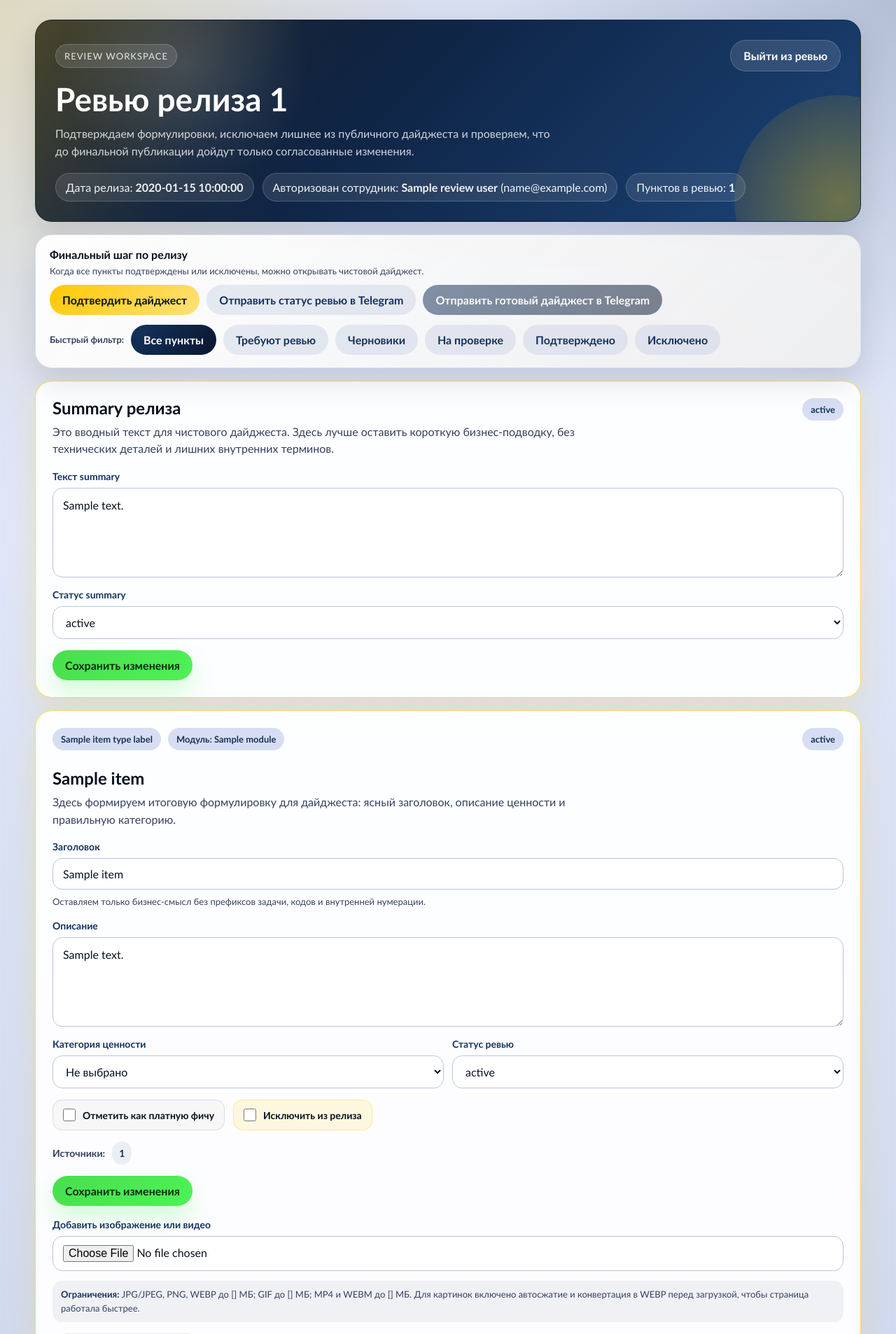
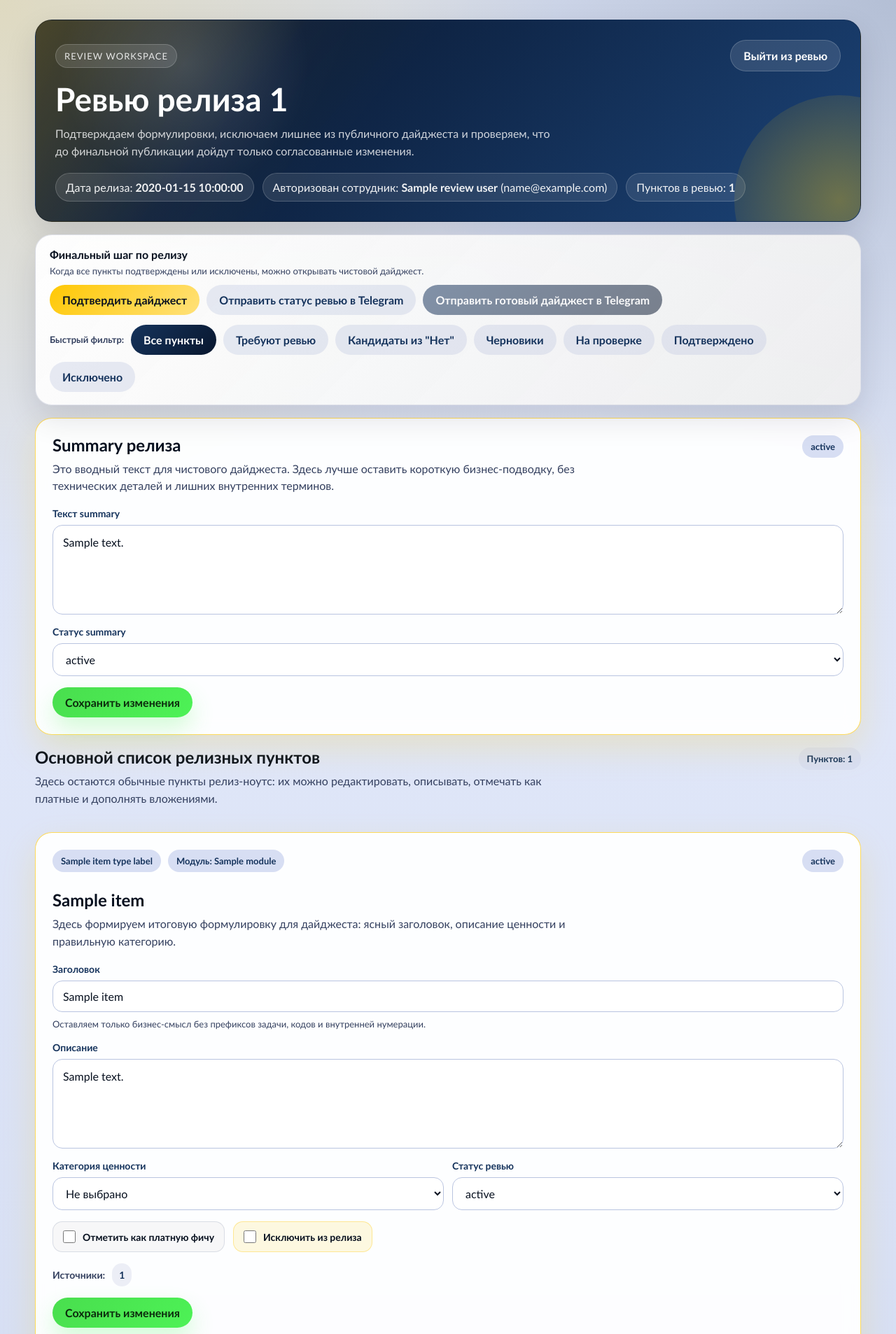
Before and after one commit to nastenakargina17-sudo/releaseslil2, a FastAPI app: template templates/review.html in a window 1280 px wide. Shown: the top 1906 px of the page at 70% size. Run offline with FastAPI, Linux system fonts and the light colour scheme; the template is opened without the code that fills it: most values are stand-ins (such as "Sample title", 1, 10 or a date in 2020); grey boxes marked "Sample" are stand-in pictures.

Commit message:
Add review flow for release candidates from no

```diff
--- a/app/clients/tracker.py
+++ b/app/clients/tracker.py
@@ -156,6 +156,8 @@ def _classify_item_type(item: dict[str, Any]) -> Optional[ItemType]:
             return ItemType.NEW_FEATURE
         if in_release == "Только внутренний":
             return ItemType.CHANGE
+        if in_release == "Нет":
+            return ItemType.RELEASE_CANDIDATE
 
     return None
 
--- a/app/main.py
+++ b/app/main.py
@@ -45,6 +45,7 @@ from app.review_utils import (
     DESCRIPTIONLESS_ITEM_TYPES,
     ITEM_TYPE_LABELS,
     STATUS_LABELS,
+    default_item_category,
     digest_blockers,
 )
 from app.services.ingest import build_release
@@ -283,6 +284,8 @@ def review_release(request: Request, release_id: str) -> HTMLResponse:
     if release is None:
         raise HTTPException(status_code=404, detail="Release not found")
     items = list_items(release_id)
+    primary_items = [item for item in items if item.type != ItemType.RELEASE_CANDIDATE]
+    candidate_items = [item for item in items if item.type == ItemType.RELEASE_CANDIDATE]
     flash = request.query_params.get("flash")
     digest_ready = release_is_ready_for_digest(release, items)
     return templates.TemplateResponse(
@@ -291,6 +294,8 @@ def review_release(request: Request, release_id: str) -> HTMLResponse:
         {
             "release": release,
             "items": items,
+            "primary_items": primary_items,
+            "candidate_items": candidate_items,
             "statuses": list(ItemStatus),
             "summary_statuses": list(SummaryStatus),
             "categories": list(ValueCategory),
@@ -344,15 +349,38 @@ def update_review_item(
     status: str = Form(...),
     is_paid_feature: Optional[str] = Form(None),
     exclude_from_release: Optional[str] = Form(None),
+    release_candidate_action: Optional[str] = Form(None),
 ) -> Response:
+    item = get_item(item_id)
+    if item is None:
+        raise HTTPException(status_code=404, detail="Digest item not found")
+
     effective_status = ItemStatus.EXCLUDED.value if exclude_from_release == "on" else status
+    effective_type = item.type
+    effective_category = category or None
+    effective_description = description
+    moved_to_primary = False
+
+    if item.type == ItemType.RELEASE_CANDIDATE:
+        if release_candidate_action in {ItemType.NEW_FEATURE.value, ItemType.CHANGE.value}:
+            effective_type = ItemType(release_candidate_action)
+            effective_status = ItemStatus.DRAFT.value
+            effective_category = default_item_category(effective_type).value if default_item_category(effective_type) else None
+            effective_description = ""
+            moved_to_primary = True
+        else:
+            effective_status = ItemStatus.APPROVED.value
+            effective_category = None
+            effective_description = ""
+
     update_item(
         item_id=item_id,
         title=title,
-        description=description,
-        category=category or None,
+        description=effective_description,
+        category=effective_category,
         status=effective_status,
         is_paid_feature=is_paid_feature == "on",
+        item_type=effective_type.value,
     )
     if _wants_json(request):
         return JSONResponse(
@@ -361,6 +389,8 @@ def update_review_item(
                 "message": "Пункт успешно сохранен.",
                 "item_id": item_id,
                 "status": effective_status,
+                "item_type": effective_type.value,
+                "reload": moved_to_primary,
             }
         )
     return RedirectResponse(url=f"/review/{release_id}", status_code=303)
--- a/app/models.py
+++ b/app/models.py
@@ -8,6 +8,7 @@ class ItemType(str, Enum):
     CHANGE = "change"
     BUGFIX = "bugfix"
     TECHNICAL_IMPROVEMENT = "technical_improvement"
+    RELEASE_CANDIDATE = "release_candidate"
 
 
 class ItemStatus(str, Enum):
--- a/app/notifications/telegram.py
+++ b/app/notifications/telegram.py
@@ -187,4 +187,8 @@ def build_digest_ready_message(
 def release_is_ready_for_digest(release: DigestRelease, items: list[DigestItem]) -> bool:
     if release.summary_status != SummaryStatus.APPROVED:
         return False
-    return all(item.status in {ItemStatus.APPROVED, ItemStatus.EXCLUDED} for item in items)
+    return all(
+        item.type == ItemType.RELEASE_CANDIDATE
+        or item.status in {ItemStatus.APPROVED, ItemStatus.EXCLUDED}
+        for item in items
+    )
--- a/app/storage.py
+++ b/app/storage.py
@@ -153,15 +153,17 @@ def update_item(
     category: Optional[str],
     status: str,
     is_paid_feature: bool,
+    item_type: Optional[str] = None,
 ) -> None:
     with connect() as conn:
         conn.execute(
             """
             UPDATE digest_items
-            SET title = ?, description = ?, category = ?, status = ?, is_paid_feature = ?
+            SET title = ?, description = ?, category = ?, status = ?, is_paid_feature = ?,
+                type = COALESCE(?, type)
             WHERE id = ?
             """,
-            (title, description, category, status, 1 if is_paid_feature else 0, item_id),
+            (title, description, category, status, 1 if is_paid_feature else 0, item_type, item_id),
         )
 
 
--- a/templates/review.html
+++ b/templates/review.html
@@ -655,6 +655,7 @@
         <span class="filter-label">Быстрый фильтр:</span>
         <button type="button" class="button button-subtle button-filter is-active" data-filter-value="all">Все пункты</button>
         <button type="button" class="button button-subtle button-filter" data-filter-value="needs_review">Требуют ревью</button>
+        <button type="button" class="button button-subtle button-filter" data-filter-value="release_candidate">Кандидаты из "Нет"</button>
         <button type="button" class="button button-subtle button-filter" data-filter-value="draft">Черновики</button>
         <button type="button" class="button button-subtle button-filter" data-filter-value="reviewed">На проверке</button>
         <button type="button" class="button button-subtle button-filter" data-filter-value="approved">Подтверждено</button>
@@ -707,7 +708,16 @@
       </section>
 
       <div class="stack">
-        {% for item in items %}
+        {% if primary_items %}
+          <section class="stack">
+            <div class="section-head">
+              <div class="section-copy">
+                <h2>Основной список релизных пунктов</h2>
+                <p>Здесь остаются обычные пункты релиз-ноутс: их можно редактировать, описывать, отмечать как платные и дополнять вложениями.</p>
+              </div>
+              <span class="mini-pill">Пунктов: {{ primary_items|length }}</span>
+            </div>
+            {% for item in primary_items %}
           {% set is_descriptionless = item.type.value in descriptionless_item_types %}
           {% set is_excluded = item.status.value == excluded_status %}
           <article
@@ -717,6 +727,7 @@
             data-item-id="{{ item.id }}"
             data-item-status="{{ item.status.value }}"
             data-item-type="{{ item.type.value }}"
+            data-item-bucket="primary"
           >
             <div class="section-head">
               <div class="section-copy">
@@ -858,7 +869,81 @@
               <div class="image-gallery" data-media-gallery hidden></div>
             {% endif %}
           </article>
-        {% endfor %}
+            {% endfor %}
+          </section>
+        {% endif %}
+
+        {% if candidate_items %}
+          <section class="stack">
+            <div class="section-head">
+              <div class="section-copy">
+                <h2>Отдельный список кандидатов из "Нет"</h2>
+                <p>Эти задачи пришли из трекера со значением <strong>inTheReleaseDescription = "Нет"</strong>. Мы не генерируем им описание автоматически и не включаем в релиз, пока ревьюер явно не примет решение.</p>
+              </div>
+              <span class="mini-pill">Кандидатов: {{ candidate_items|length }}</span>
+            </div>
+            {% for item in candidate_items %}
+              <article
+                class="item-card"
+                id="item-card-{{ item.id }}"
+                data-item-card
+                data-item-id="{{ item.id }}"
+                data-item-status="{{ item.status.value }}"
+                data-item-type="{{ item.type.value }}"
+                data-item-bucket="candidate"
+              >
+                <div class="section-head">
+                  <div class="section-copy">
+                    <div class="meta-grid">
+                      <span class="item-pill">{{ item_type_labels[item.type] }}</span>
+                      <span class="mini-pill">Модуль: {{ item.module }}</span>
+                      <span class="mini-pill">В трекере было отмечено "Нет"</span>
+                    </div>
+                    <h2>{{ item.title }}</h2>
+                    <p>Ревьюер может оставить задачу вне релиза или перевести её в общий список как новую фичу либо изменение. После перевода задача начнёт жить по обычным правилам релиз-ноутс.</p>
+                  </div>
+                  <span class="status-pill status-{{ item.status.value }}" data-status-pill>Вне релиза</span>
+                </div>
+
+                <form method="post" action="/review/{{ release.id }}/items/{{ item.id }}" class="grid" data-review-form data-item-form>
+                  <div class="field-group">
+                    <label for="title-{{ item.id }}">Заголовок</label>
+                    <input type="text" name="title" id="title-{{ item.id }}" value="{{ item.title }}">
+                    <div class="helper-text">Модуль и связь с исходной задачей сохраняются. На этом шаге нужно только решить, переводим ли пункт в релиз.</div>
+                  </div>
+
+                  <input type="hidden" name="description" value="">
+                  <input type="hidden" name="category" value="">
+                  <input type="hidden" name="status" value="{{ approved_status }}">
+
+                  <div class="field-row">
+                    <div class="field-group">
+                      <label for="release_candidate_action-{{ item.id }}">Решение по задаче</label>
+                      <select name="release_candidate_action" id="release_candidate_action-{{ item.id }}">
+                        <option value="">Оставить вне релиза</option>
+                        <option value="new_feature">Включить в релиз как новую фичу</option>
+                        <option value="change">Включить в релиз как изменение</option>
+                      </select>
+                    </div>
+                  </div>
+
+                  <div class="source-links">
+                    <strong>Источники:</strong>
+                    {% for url in item.tracker_urls %}
+                      <a href="{{ url }}" class="source-link" target="_blank" rel="noreferrer">
+                        {{ item.source_item_ids[loop.index0] if loop.index0 < item.source_item_ids|length else ('Задача ' ~ loop.index) }}
+                      </a>
+                    {% endfor %}
+                  </div>
+
+                  <div>
+                    <button type="submit" class="button button-save" data-save-button disabled>Сохранить решение</button>
+                  </div>
+                </form>
+              </article>
+            {% endfor %}
+          </section>
+        {% endif %}
       </div>
     </div>
   </div>
@@ -916,10 +1001,13 @@
         const currentFilter = activeFilter();
         itemCards.forEach((card) => {
           const status = getCardStatus(card);
+          const bucket = card.dataset.itemBucket || "primary";
+          const itemType = card.dataset.itemType || "";
           const shouldShow =
             currentFilter === "all"
+            || (currentFilter === "release_candidate" && itemType === "release_candidate")
             || (currentFilter === "needs_review" && status !== "{{ approved_status }}" && status !== "{{ excluded_status }}")
-            || currentFilter === status;
+            || (bucket === "primary" && currentFilter === status);
           card.hidden = !shouldShow;
         });
       };
@@ -1201,6 +1289,10 @@
               method: "POST",
               body: formData,
             });
+            if (payload.reload) {
+              window.location.reload();
+              return;
+            }
             setFormDefaults(form);
             markDirtyState(form);
             showToast(payload.message || "Изменения сохранены.");
```
Also changed, not shown: app/review_utils.py (+17 -2 lines), app/services/ingest.py (+10 -15 lines), app/services/openai_generation.py (+10 -1 lines), tests/test_ingest_ai_generation.py (+26 -2 lines), tests/test_review_page_logic.py (+64 -0 lines).
